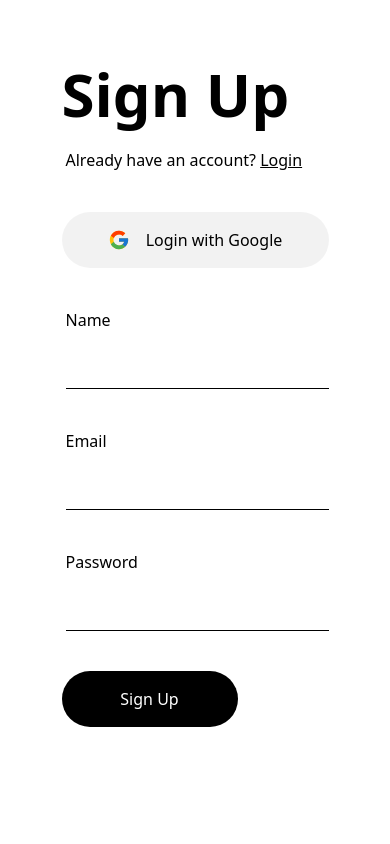
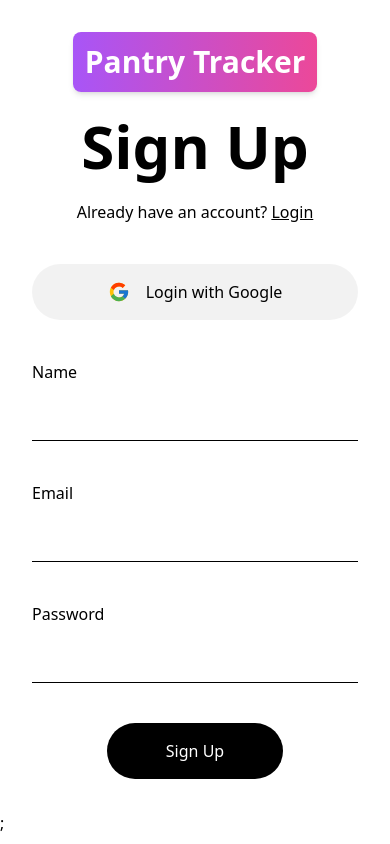
Before and after one commit to saikiransomanagoudar/pantry-tracker, a Next.js app: page /register in a window 390 px wide. Built offline with nearby package versions, Linux system fonts and the light colour scheme; no server answers.

Commit message:
Authentication setup successful

```diff
--- /dev/null
+++ b/components/Spinner.jsx
@@ -0,0 +1,12 @@
+import Image from "next/image";
+import React from "react"
+
+const Spinner = () => {
+    return (
+        <div className="fixed top-0 left-0 w-full h-full flex justify-center items-center">
+            <Image width={100} height={100} alt="Loading..." src="/spinner.svg"/>
+        </div>
+    )
+}
+
+export default Spinner;
--- /dev/null
+++ b/firebase/auth.js
@@ -0,0 +1,84 @@
+import { createContext, useState, useEffect, useContext } from "react";
+import { onAuthStateChanged, signOut as authSignOut } from "firebase/auth";
+import { auth } from "./firebase_api";
+
+const AuthUserContext = createContext({
+  authUser: null,
+  isLoading: true,
+});
+
+export default function useFirebaseAuth() {
+  const [authUser, setAuthUser] = useState(null);
+  const [isLoading, setIsLoading] = useState(true);
+
+  const clearAuth = () => {
+    setAuthUser(null);
+    setIsLoading(false);
+  };
+
+  const authStateChange = async (user) => {
+    // setIsLoading(true);
+    // if (!user) {
+    //   clearAuth();
+    // }
+    // setAuthUser({
+    //   uid: user.uid,
+    //   email: user.email,
+    //   name: user.displayName,
+    // });
+    // setIsLoading(false);
+    setIsLoading(true);
+    if (user) {
+      setAuthUser({
+        uid: user.uid,
+        email: user.email,
+        name: user.displayName,
+      });
+    } else {
+      clearAuth(); // Ensures that authUser is null and isLoading is false when no user is logged in
+    }
+    setIsLoading(false);
+  };
+
+  //   const signOut = () => {
+  //     authSignOut(auth).then(() => clearAuth());
+  //   };
+  const signOut = () => {
+    authSignOut(auth)
+      .catch((error) => {
+        console.error("Sign out error:", error);
+        // Optionally, handle errors in UI, e.g., show a message
+      })
+      .then(() => clearAuth());
+  };
+  useEffect(() => {
+    const unsubscribe = onAuthStateChanged(auth, authStateChange);
+    return () => unsubscribe();
+  }, []);
+
+  return {
+    authUser,
+    isLoading,
+    setAuthUser,
+    signOut,
+  };
+}
+
+export const AuthUserProvider = ({ children }) => {
+  //   const auth = useFirebaseAuth();
+  //   return (
+  //     <AuthUserContext.Provider value={{ auth }}>
+  //       {children}
+  //     </AuthUserContext.Provider>
+  //   );
+  const { authUser, isLoading, signOut, setAuthUser } = useFirebaseAuth();
+  return (
+    <AuthUserContext.Provider
+      value={{ authUser, isLoading, signOut, setAuthUser }}
+    >
+      {children}
+    </AuthUserContext.Provider>
+  );
+};
+
+export const useAuth = () => useContext(AuthUserContext);
--- a/pages/_app.js
+++ b/pages/_app.js
@@ -1,5 +1,25 @@
+import { AuthUserProvider, useAuth } from "@/firebase/auth";
 import "@/styles/globals.css";
+import Head from "next/head";
+import { useEffect } from "react";
+
+// const { authUser, isLoading } = useAuth();
+
+// useEffect(() => {
+//   if (!isLoading && authUser) {
+//     router.push("/");  // Redirect to home if authenticated
+//   }
+// }, [isLoading, authUser, router]);
 
 export default function App({ Component, pageProps }) {
-  return <Component {...pageProps} />;
+  return (
+    <>
+      <Head>
+        <title>Pantry Tracker</title>
+      </Head>
+      <AuthUserProvider>
+        <Component {...pageProps} />;
+      </AuthUserProvider>
+    </>
+  );
 }
--- a/pages/index.js
+++ b/pages/index.js
@@ -1,13 +1,28 @@
 import { GoSignOut } from "react-icons/go";
+import { useRouter } from "next/router";
+import { useAuth } from "@/firebase/auth";
+import Spinner from "@/components/Spinner";
+import { useEffect } from "react";
 
 export default function Home() {
-  return (
+  const { authUser, isLoading, signOut } = useAuth();
+
+  const router = useRouter();
+
+  useEffect(() => {
+    if (!isLoading && !authUser) {
+      router.push("/login");
+    }
+  }, [isLoading, authUser]);
+
+  return !authUser ? <Spinner/> : (
     <main>
       <div
         className="bg-slate-600 text-white w-44 py-4 mt-5 rounded-lg
       transition-transform hover:bg-black/[0.8] active:scale-90
       flex items-center justify-center gap-2 font:medium
       shadow-md fixed bottom-90 right-5 cursor-pointer"
+      onClick={signOut}
       >
         <GoSignOut size={15} />
         <span>Logout</span>
--- a/pages/login.js
+++ b/pages/login.js
@@ -1,49 +1,79 @@
 import { FcGoogle } from "react-icons/fc";
-import React from "react";
+import React, { useEffect } from "react";
 import Link from "next/link";
 import { signInWithEmailAndPassword } from "firebase/auth";
 import { useState } from "react";
-import { auth } from "@/firebase/firebase_api"
+import { auth } from "@/firebase/firebase_api";
+import { GoogleAuthProvider, signInWithPopup } from "firebase/auth";
+import { useAuth } from "@/firebase/auth";
+import { useRouter } from "next/router";
+import Spinner from "@/components/Spinner";
+
+const provider = new GoogleAuthProvider();
 
 const LoginForm = () => {
-  const [email, setEmail] = useState(null)
-  const [password, setPassword] = useState(null)
+  const [email, setEmail] = useState(null);
+  const [password, setPassword] = useState(null);
   const [error, setError] = useState(null);
+  const { authUser, isLoading } = useAuth();
+
+  const router = useRouter();
 
   const getErrorMessage = (code) => {
     switch (code) {
-      case 'auth/invalid-credential':
-        return 'Incorrect email or password. Please try again.';
-      case 'auth/user-disabled':
-        return 'This account has been disabled. Please contact support.';
+      case "auth/invalid-credential":
+        return "Incorrect email or password. Please try again.";
+      case "auth/user-disabled":
+        return "This account has been disabled. Please contact support.";
       default:
-        return 'An unexpected error occurred. Please try again.';
+        return "An unexpected error occurred. Please try again.";
     }
   };
 
   const loginHandler = async () => {
-    setError('');
+    setError("");
     if (!email || !password) {
-      setError("All fields are required.")
-      return
+      setError("All fields are required.");
+      return;
     }
     try {
-      const {user} = await signInWithEmailAndPassword(auth, email, password)
-      console.log("Logged in user:", user)
+      const { user } = await signInWithEmailAndPassword(auth, email, password);
+      console.log("Logged in user:", user);
+      router.push("/");
     } catch (error) {
-      console.error(error)
+      console.error(error);
       setError(getErrorMessage(error.code));
     }
-  }
-  return (
+  };
+
+  const signInWithGoogle = async () => {
+    // if (!name || !email || !password) return;
+    try {
+      const user = await signInWithPopup(auth, provider);
+      console.log(user);
+      router.push("/");
+    } catch (error) {
+      console.error(error);
+    }
+  };
+
+  useEffect(() => {
+    if (!isLoading && authUser) {
+      router.push("/");
+    }
+  }, [isLoading, authUser]);
+
+  return isLoading || (!isLoading && authUser) ? (
+    <Spinner />
+  ) : (
     <main className="flex lg:h-[100vh]">
-      <div
-        className="w-full lg:w-[60%] p-8 md: p-14 flex items-center justify-center
-      lg:justify-start"
-      >
-        <div className="p-8 w-[600px]">
-          <h1 className="text-6xl font-semibold">Login</h1>
-          <p className="mt-6 ml-1">
+      <div className="w-full lg:w-[60%] p-8 md:p-14 flex flex-col items-center justify-center lg:justify-start">
+        <h1 className="text-3xl font-semibold text-white bg-gradient-to-r from-purple-500 to-pink-500 p-3 rounded-lg shadow-md mb-6">
+          Pantry Tracker
+        </h1>
+        <div className="p-8 w-full flex flex-col items-center">
+          <h2 className="text-6xl font-semibold">Login</h2>
+          <p className="mt-6">
             Don't have an account?{" "}
             <Link
               href={"/register"}
@@ -54,38 +84,41 @@ const LoginForm = () => {
           </p>
           {error && <div className="text-red-500">{error}</div>}
           <div
-            className="bg-black/[0.05] text-white w-full py-4 mt-10 rounded-full
-          transition-transform hover:bg-black/[0.8] active: scale-80
-          flex justify-center items-center gap-4 cursor-pointer"
+            onClick={signInWithGoogle}
+            className="bg-black/[0.05] text-white w-full py-4 mt-10 rounded-full transition-transform hover:bg-black/[0.8] active: scale-80 flex justify-center items-center gap-4 cursor-pointer"
           >
             <FcGoogle size={22} />
             <span className="font-medium text-black group-hover:text-white">
               Login with Google
             </span>
           </div>
-          <form onSubmit={(e) => e.preventDefault()}>
-            <div className="mt-10 pl-1 flex flex-col">
+          <form
+            onSubmit={(e) => e.preventDefault()}
+            className="w-full flex flex-col items-center"
+          >
+            <div className="mt-10 w-full">
               <label>Email</label>
               <input
                 type="email"
-                className="font-medium border-b
-              border-black p-4 outline-0 focus-within:border-blue-400"
-                required onChange={(e) => setEmail(e.target.value)}
+                className="font-medium border-b border-black p-4 outline-0 focus-within:border-blue-400 w-full"
+                required
+                onChange={(e) => setEmail(e.target.value)}
               />
             </div>
-            <div className="mt-10 pl-1 flex flex-col">
+            <div className="mt-10 w-full">
               <label>Password</label>
               <input
                 type="password"
-                className="font-medium border-b
-              border-black p-4 outline-0 focus-within:border-blue-400"
-                required onChange={(e) => setPassword(e.target.value)}
+                className="font-medium border-b border-black p-4 outline-0 focus-within:border-blue-400 w-full"
+                required
                 autoComplete="on"
+                onChange={(e) => setPassword(e.target.value)}
               />
             </div>
             <button
-              className="bg-black text-white w-44 py-4 mt-10 rounded-full
-            transition-transform hover:bg-black/[0.8] active:scale-90" onClick={loginHandler}
+              type="submit"
+              onClick={loginHandler}
+              className="bg-black text-white w-44 py-4 mt-10 rounded-full transition-transform hover:bg-black/[0.8] active:scale-90"
             >
               Login
             </button>
@@ -93,8 +126,8 @@ const LoginForm = () => {
         </div>
       </div>
       <div
-        className="w-[40%] bg-slate-400 bg-cover bg-right-top hidden lg:block"
-        style={{ backgroundImage: "url('../assets/images.jpg')" }}
+        className="w-[60%] bg-slate-400 bg-cover bg-right-top hidden lg:block"
+        style={{ backgroundImage: "url('/image.jpg')" }}
       ></div>
     </main>
   );
--- a/pages/register.js
+++ b/pages/register.js
@@ -1,20 +1,32 @@
 import { FcGoogle } from "react-icons/fc";
-import React, { useState } from 'react';
-import Link from 'next/link';
+import React, { useEffect, useState } from "react";
+import Link from "next/link";
 import { createUserWithEmailAndPassword, updateProfile } from "firebase/auth";
-import { auth } from '../firebase/firebase_api';
+import { auth } from "../firebase/firebase_api";
 import { GoogleAuthProvider, signInWithPopup } from "firebase/auth";
+import Spinner from "@/components/Spinner";
+import { useRouter } from "next/router";
+import { useAuth } from "@/firebase/auth";
 
 const provider = new GoogleAuthProvider();
 
 const RegisterForm = () => {
-  const [name, setName] = useState(null)
-  const [email, setEmail] = useState(null)
-  const [password, setPassword] = useState(null)
+  const [name, setName] = useState(null);
+  const [email, setEmail] = useState(null);
+  const [password, setPassword] = useState(null);
   const [error, setError] = useState(null);
+  const { authUser, isLoading, setAuthUser } = useAuth();
+
+  const router = useRouter();
+
+  useEffect(() => {
+    if (!isLoading && authUser) {
+      router.push("/");
+    }
+  }, [isLoading, authUser]);
 
   const signUpHandler = async () => {
-    setError('');
+    setError("");
     if (!name || !email || !password) {
       setError("All fields are required.");
       return;
@@ -23,73 +35,109 @@ const RegisterForm = () => {
       setError("Password should be at least 6 characters.");
     }
     try {
-      const {user} = await createUserWithEmailAndPassword(auth, email, password)
-      await updateProfile(auth.currentUser, {displayName: name})
-      console.log("User created:", user)
+      const { user } = await createUserWithEmailAndPassword(
+        auth,
+        email,
+        password
+      );
+      await updateProfile(auth.currentUser, { displayName: name });
+      setAuthUser({
+        uid: user.uid,
+        email: user.email,
+        name,
+      });
+      console.log("User created:", user);
     } catch (error) {
       console.error(error);
     }
-  }
+  };
 
   const signInWithGoogle = async () => {
     // if (!name || !email || !password) return;
     try {
-      const user = await signInWithPopup(auth, provider)
-      console.log(user)
+      const user = await signInWithPopup(auth, provider);
+      console.log(user);
+      router.push("/");
     } catch (error) {
-      console.error(error)
+      console.error(error);
     }
-  }
-  return (
+  };
+
+  return isLoading || (!isLoading && authUser) ? (
+    <Spinner />
+  ) : (
     <main className="flex lg:h-[100vh]">
-      <div className="w-full lg:w-[60%] p-8 md: p-14 flex items-center justify-center
-      lg:justify-start">
-        <div className="p-8 w-[600px]">
-          <h1 className="text-6xl font-semibold">Sign Up</h1>
-          <p className="mt-6 ml-1">
+      <div className="w-full lg:w-[60%] p-8 md:p-14 flex flex-col items-center justify-center lg:justify-start">
+        <h1 className="text-3xl font-semibold text-white bg-gradient-to-r from-purple-500 to-pink-500 p-3 rounded-lg shadow-md mb-6">
+          Pantry Tracker
+        </h1>
+        <div className="w-full flex flex-col items-center">
+          <h2 className="text-6xl font-semibold">Sign Up</h2>
+          <p className="mt-6">
             Already have an account?{" "}
-            <Link href={'/login'} className="underline hover:text-blue-400 cursor-pointer">
+            <Link
+              href={"/login"}
+              className="underline hover:text-blue-400 cursor-pointer"
+            >
               Login
             </Link>
           </p>
           {error && <div className="text-red-500">{error}</div>}
           <div
-            className="bg-black/[0.05] text-white w-full py-4 mt-10 rounded-full
-          transition-transform hover:bg-black/[0.8] active: scale-80
-          flex justify-center items-center gap-4 cursor-pointer"
-          onClick={signInWithGoogle}>
+            onClick={signInWithGoogle}
+            className="bg-black/[0.05] text-white w-full py-4 mt-10 rounded-full transition-transform hover:bg-black/[0.8] active:scale-80 flex justify-center items-center gap-4 cursor-pointer"
+          >
             <FcGoogle size={22} />
             <span className="font-medium text-black group-hover:text-white">
               Login with Google
             </span>
           </div>
-          <form onSubmit={(e) => e.preventDefault()}>
-            <div className="mt-10 pl-1 flex flex-col">
+          <form
+            onSubmit={(e) => e.preventDefault()}
+            className="w-full flex flex-col items-center"
+          >
+            <div className="mt-10 w-full">
               <label>Name</label>
-              <input type="text" className='font-medium border-b
-              border-black p-4 outline-0 focus-within:border-blue-400'
-              required onChange={(e) => setName(e.target.value)}/>
+              <input
+                type="text"
+                className="font-medium border-b border-black p-4 outline-0 focus-within:border-blue-400 w-full"
+                required
+                onChange={(e) => setName(e.target.value)}
+              />
             </div>
-            <div className="mt-10 pl-1 flex flex-col">
+            <div className="mt-10 w-full">
               <label>Email</label>
-              <input type="email" className='font-medium border-b
-              border-black p-4 outline-0 focus-within:border-blue-400'
-              required onChange={(e) => setEmail(e.target.value)}/>
+              <input
+                type="email"
+                className="font-medium border-b border-black p-4 outline-0 focus-within:border-blue-400 w-full"
+                required
+                onChange={(e) => setEmail(e.target.value)}
+              />
             </div>
-            <div className="mt-10 pl-1 flex flex-col">
+            <div className="mt-10 w-full">
               <label>Password</label>
-              <input type="password" className='font-medium border-b
-              border-black p-4 outline-0 focus-within:border-blue-400' required autoComplete="on"
-              onChange={(e) => setPassword(e.target.value)}/>
+              <input
+                type="password"
+                className="font-medium border-b border-black p-4 outline-0 focus-within:border-blue-400 w-full"
+                required
+                autoComplete="on"
+                onChange={(e) => setPassword(e.target.value)}
+              />
             </div>
-            <button onClick={signUpHandler} className="bg-black text-white w-44 py-4 mt-10 rounded-full
-            transition-transform hover:bg-black/[0.8] active:scale-90">Sign Up</button>
+            <button
+              type="submit"
+              onClick={signUpHandler}
+              className="bg-black text-white w-44 py-4 mt-10 rounded-full transition-transform hover:bg-black/[0.8] active:scale-90"
+            >
+              Sign Up
+            </button>
           </form>
         </div>
       </div>
-      <div className="w-[40%] bg-slate-400 bg-cover bg-right-top hidden lg:block" style={{backgroundImage: "url('../assets/image.jpg')"}}>
-
-      </div>
+      <div
+        className="w-[60%] bg-slate-400 bg-cover bg-right-top hidden lg:block"
+        style={{ backgroundImage: "url('/image.jpg')" }}
+      ></div>
     </main>
   );
 };
```
Also changed, not shown: public/image.jpg (renamed from assets/image.jpg), public/spinner.svg (added).
